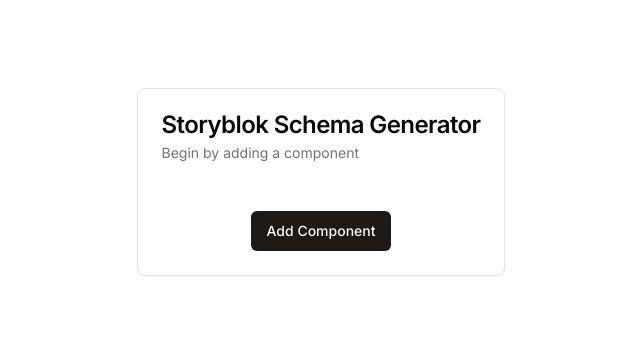
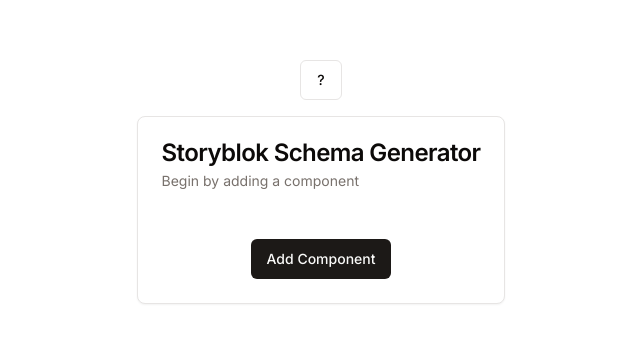
Before and after one commit to Bazzana/frugal-schema, a Next.js app: page / in a window 1280 px wide. Shown: the part 218-560 px from the top of the page, without its empty margins (319-959 px from the left). Built offline with nearby package versions, Linux system fonts and the light colour scheme.

Commit message:
Add descriptionDialog

```diff
--- a/app/page.tsx
+++ b/app/page.tsx
@@ -4,6 +4,7 @@
 
 import ComponentSelect from "../components/ComponentSelect.js";
 import Button from "../components/GenericButton.js";
+import DescriptionDialog from "../components/DescriptionDialog.js";
 
 import {
   Card,
@@ -35,6 +36,7 @@
 
   return (
     <main className="flex min-h-screen flex-col items-center justify-center gap-4 p-24">
+      <DescriptionDialog />
       <Card>
         <CardHeader>
           <CardTitle>Storyblok Schema Generator</CardTitle>
--- /dev/null
+++ b/components/DescriptionDialog.js
@@ -0,0 +1,37 @@
+import {
+    AlertDialog,
+    AlertDialogAction,
+    AlertDialogCancel,
+    AlertDialogContent,
+    AlertDialogDescription,
+    AlertDialogFooter,
+    AlertDialogHeader,
+    AlertDialogTitle,
+    AlertDialogTrigger,
+  } from "@/components/ui/alert-dialog"
+import { Button } from "@/components/ui/button"
+
+export function DescriptionDialog({onClick}) {
+
+    return(
+        <AlertDialog>
+        <AlertDialogTrigger asChild>
+            <Button variant="outline">?</Button>
+        </AlertDialogTrigger>
+        <AlertDialogContent>
+            <AlertDialogHeader>
+            <AlertDialogTitle>What is this?</AlertDialogTitle>
+            <AlertDialogDescription>
+                This tool is a way to populate your Storyblok space with Components.
+                This can be done directly in StoryBlok, but I built this tool as a means to make it slightly less time-consuming when creating new UI elements as I found the UI to be too finicky.
+            </AlertDialogDescription>
+            </AlertDialogHeader>
+            <AlertDialogFooter>
+            <AlertDialogAction>Thanks!</AlertDialogAction>
+            </AlertDialogFooter>
+        </AlertDialogContent>
+        </AlertDialog>
+    )
+  }
+
+  export default DescriptionDialog
```
